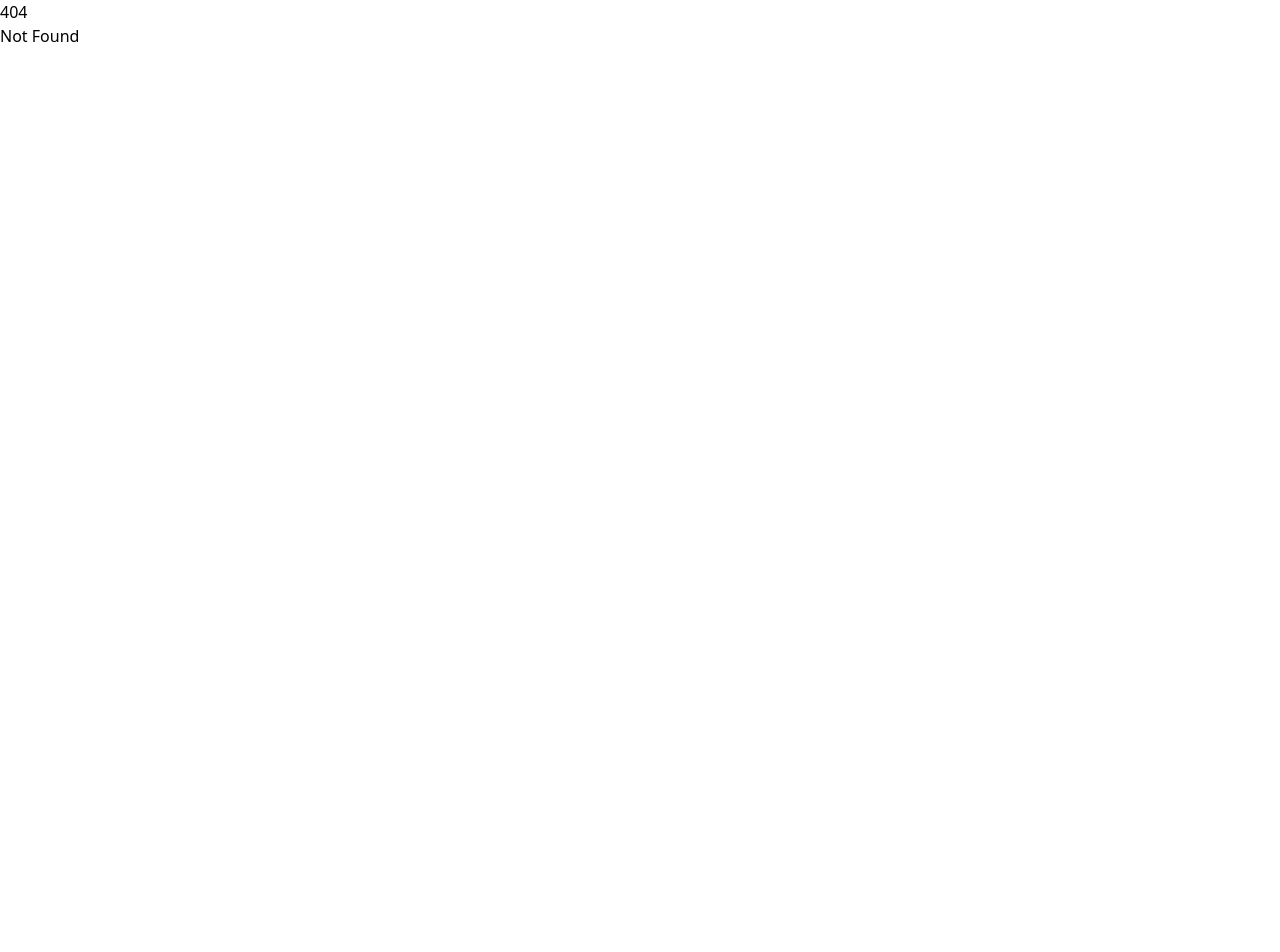
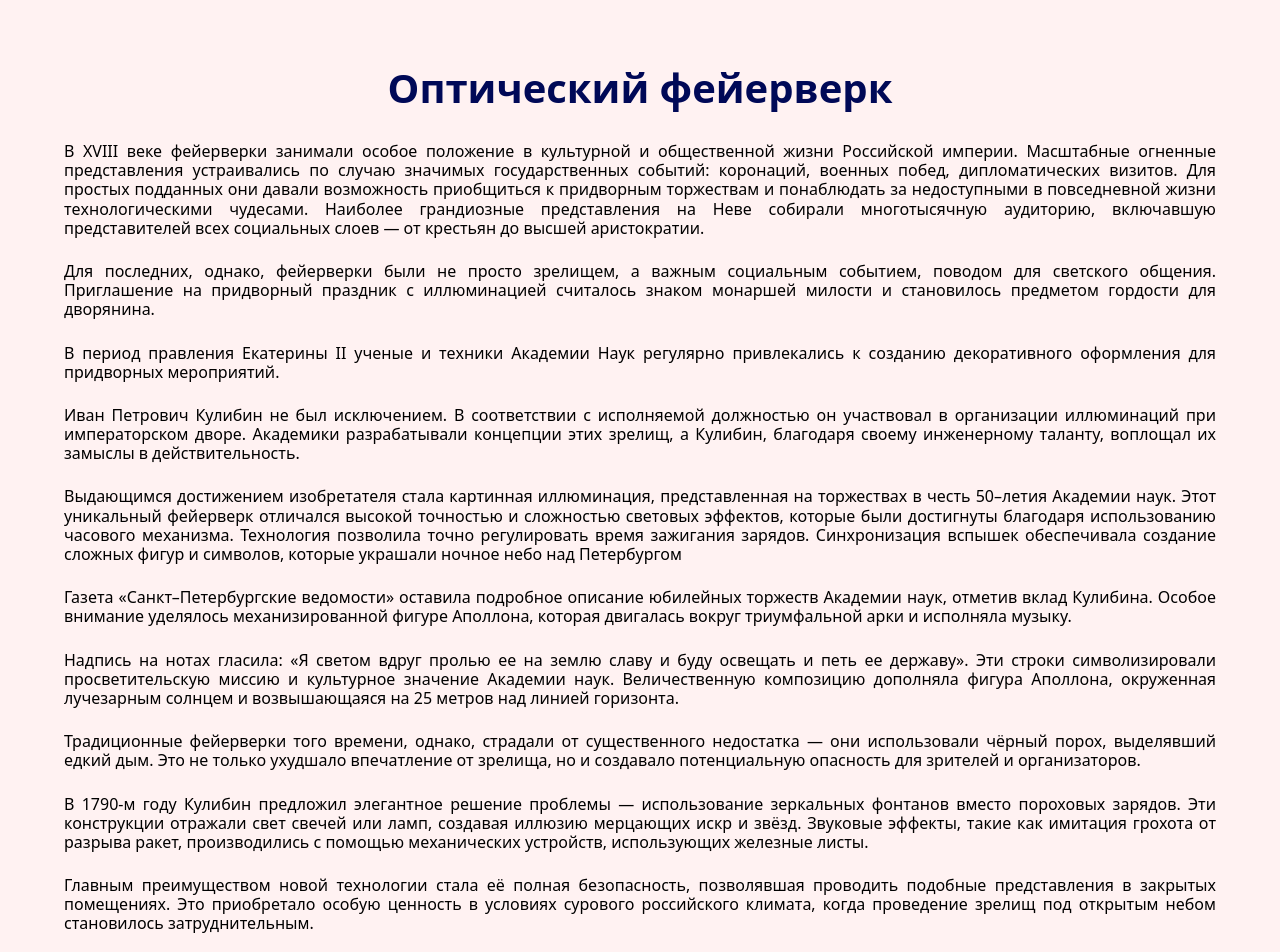
Before and after one commit to itmo-kulibin/kulibin-first, a SvelteKit app: page /article/firework in a window 1280 px wide. Before the commit this address had no page. Shown: the top 952 px of the page. Before the commit the page ends 800 px from the top, so only its background shows below. Built offline with nearby package versions, Linux system fonts and the light colour scheme.

Commit message:
layout of the article/firework page

```diff
--- /dev/null
+++ b/src/routes/article/firework/+page.svelte
@@ -0,0 +1,131 @@
+<div class="article">
+    <div class="article-content">
+        <h1 class="title-page">Оптический фейерверк</h1>
+
+        <p class="article-text">
+            В XVIII веке фейерверки занимали особое положение в культурной и
+            общественной жизни Российской империи. Масштабные огненные
+            представления устраивались по случаю значимых государственных
+            событий: коронаций, военных побед, дипломатических визитов. Для
+            простых подданных они давали возможность приобщиться к придворным
+            торжествам и понаблюдать за недоступными в повседневной жизни
+            технологическими чудесами. Наиболее грандиозные представления на
+            Неве собирали многотысячную аудиторию, включавшую представителей
+            всех социальных слоев — от крестьян до высшей аристократии.
+        </p>
+        <br />
+        <p class="article-text">
+            Для последних, однако, фейерверки были не просто зрелищем, а важным
+            социальным событием, поводом для светского общения. Приглашение на
+            придворный праздник с иллюминацией считалось знаком монаршей милости
+            и становилось предметом гордости для дворянина.
+        </p>
+        <br />
+        <p class="article-text">
+            В период правления Екатерины II ученые и техники Академии Наук
+            регулярно привлекались к созданию декоративного оформления для
+            придворных мероприятий.
+        </p>
+        <br />
+        <p class="article-text">
+            Иван Петрович Кулибин не был исключением. В соответствии с
+            исполняемой должностью он участвовал в организации иллюминаций при
+            императорском дворе. Академики разрабатывали концепции этих зрелищ,
+            а Кулибин, благодаря своему инженерному таланту, воплощал их замыслы
+            в действительность.
+        </p>
+        <br />
+        <p class="article-text">
+            Выдающимся достижением изобретателя стала картинная иллюминация,
+            представленная на торжествах в честь 50–летия Академии наук. Этот
+            уникальный фейерверк отличался высокой точностью и сложностью
+            световых эффектов, которые были достигнуты благодаря использованию
+            часового механизма. Технология позволила точно регулировать время
+            зажигания зарядов. Синхронизация вспышек обеспечивала создание
+            сложных фигур и символов, которые украшали ночное небо над
+            Петербургом
+        </p>
+        <br />
+        <p class="article-text">
+            Газета «Санкт–Петербургские ведомости» оставила подробное описание
+            юбилейных торжеств Академии наук, отметив вклад Кулибина. Особое
+            внимание уделялось механизированной фигуре Аполлона, которая
+            двигалась вокруг триумфальной арки и исполняла музыку.
+        </p>
+        <br />
+        <p class="article-text">
+            Надпись на нотах гласила: «Я светом вдруг пролью ее на землю славу и
+            буду освещать и петь ее державу». Эти строки символизировали
+            просветительскую миссию и культурное значение Академии наук.
+            Величественную композицию дополняла фигура Аполлона, окруженная
+            лучезарным солнцем и возвышающаяся на 25 метров над линией
+            горизонта.
+        </p>
+        <br />
+        <p class="article-text">
+            Традиционные фейерверки того времени, однако, страдали от
+            существенного недостатка — они использовали чёрный порох, выделявший
+            едкий дым. Это не только ухудшало впечатление от зрелища, но и
+            создавало потенциальную опасность для зрителей и организаторов.
+        </p>
+        <br />
+        <p class="article-text">
+            В 1790-м году Кулибин предложил элегантное решение проблемы —
+            использование зеркальных фонтанов вместо пороховых зарядов. Эти
+            конструкции отражали свет свечей или ламп, создавая иллюзию
+            мерцающих искр и звёзд. Звуковые эффекты, такие как имитация грохота
+            от разрыва ракет, производились с помощью механических устройств,
+            использующих железные листы.
+        </p>
+        <br />
+        <p class="article-text">
+            Главным преимуществом новой технологии стала её полная безопасность,
+            позволявшая проводить подобные представления в закрытых помещениях.
+            Это приобретало особую ценность в условиях сурового российского
+            климата, когда проведение зрелищ под открытым небом становилось
+            затруднительным.
+        </p>
+        <br />
+        <p class="article-text">
+            Изобретение Кулибина получило высокую оценку князя Григория
+            Потёмкина, фаворита императрицы Екатерины II. По его рекомендации
+            императрица выразила желание лично присутствовать на первой
+            демонстрации необычной иллюминации, которая состоялась в одном из
+            залов Зимнего дворца.
+        </p>
+        <br />
+        <p class="article-text">
+            Кулибин руководил процессом, демонстрируя работу своего изобретения.
+            Представление произвело сильнейшее впечатление на императрицу.
+            Екатерина II публично выразила одобрение таланту изобретателя и
+            распорядилась о присуждении ему награды. Этот успех значительно
+            укрепил положение Кулибина при дворе.
+        </p>
+    </div>
+</div>
+
+<style>
+    .article {
+        background-color: #fff2f2;
+        padding-top: 5%;
+        padding-bottom: 5%;
+    }
+    .article-content {
+        margin-left: 5%;
+        margin-right: 5%;
+        max-width: 100%;
+    }
+    .title-page {
+        font-size: 2.5em;
+        font-weight: bold;
+        margin-bottom: 30px;
+        color: #000957;
+        line-height: 1.2;
+        text-align: center;
+    }
+    .article-text {
+        line-height: 1.2;
+        text-align: justify;
+        color: #000000;
+    }
+</style>
```
